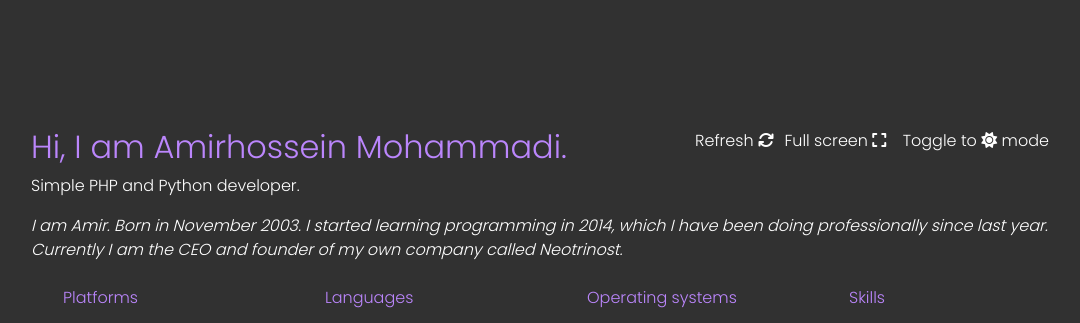
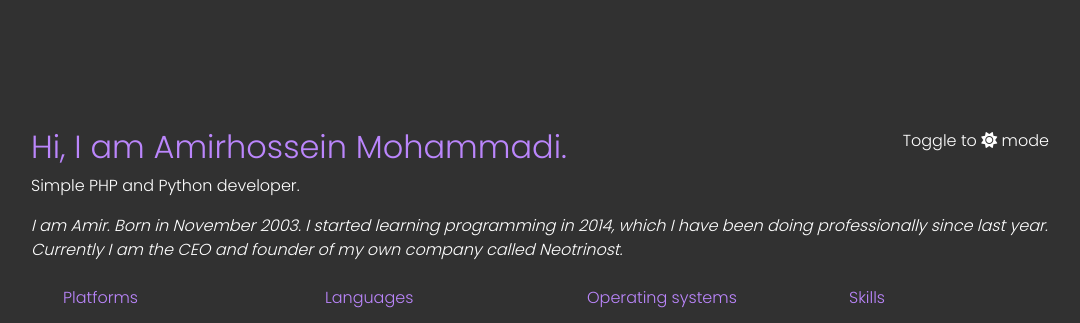
Before and after one commit to BlackIQ/BlackIQ.ir, a Flask app: page / in a window 1280 px wide. Shown: the top 323 px of the page, without its empty margins (97-1177 px from the left). Run offline with Flask 2, Linux system fonts and the light colour scheme; some libraries are stand-ins or nearby versions.

Commit message:
Commented full screen and refresh

```diff
--- a/app/templates/index.html
+++ b/app/templates/index.html
@@ -115,8 +115,8 @@
 <div class="main">
     <div class="left">
         <div style="float: right;">
-            <a class="nlink">Refresh <i class="fa fa-refresh"></i></a>
-            <button class="toggle">Full screen <i class="fas fa-expand"></i></button>
+<!--            <a class="nlink">Refresh <i class="fa fa-refresh"></i></a>-->
+<!--            <button class="toggle">Full screen <i class="fas fa-expand"></i></button>-->
             <button onclick="toggle()" value="dark" class="toggle" id="mode">Toggle to <i class="fa fa-sun"></i> mode</button>
         </div>
         <h2 class="purple">Hi, I am Amirhossein Mohammadi.</h2>
```
